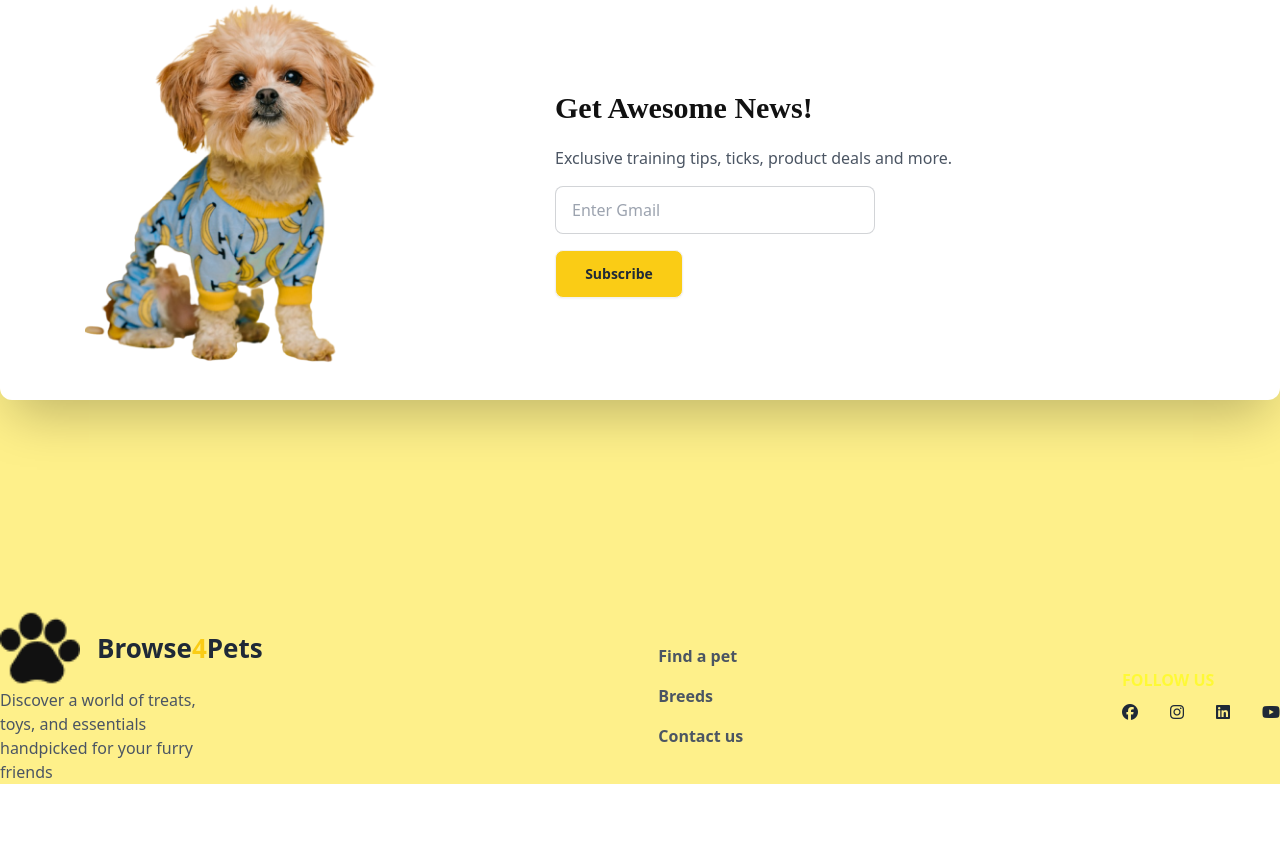
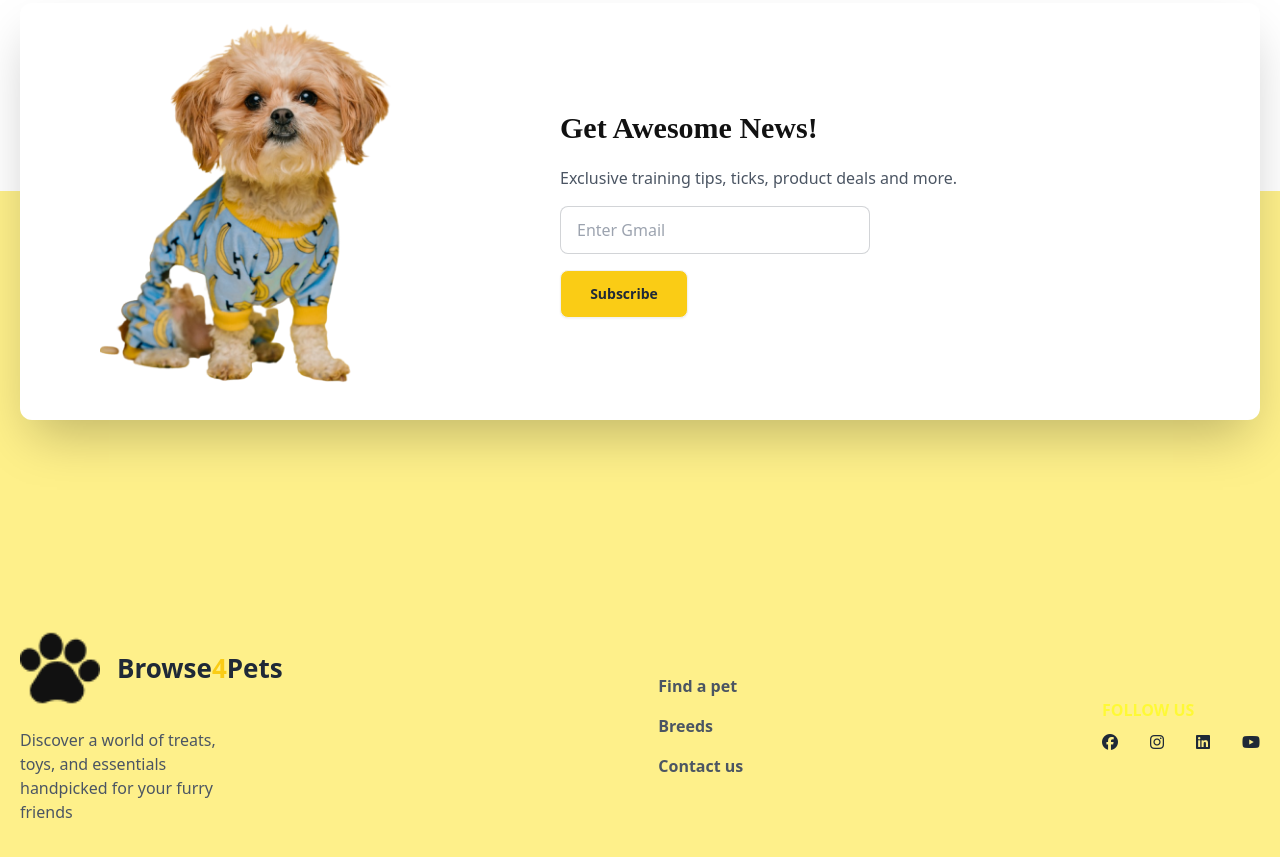
Before and after one commit to devrakibxyz/pets-shop-A3, a plain HTML site: page index.html in a window 1280 px wide. Shown: the part 2742-3599 px from the top of the page. Before the commit the page ends 3526 px from the top, so only its background shows below. Drawn offline with nearby package versions, Linux system fonts and the light colour scheme.

Commit message:
assignnent done

```diff
--- a/index.html
+++ b/index.html
@@ -607,7 +607,7 @@
         </div>
       </section>
     </main>
-    <footer class="bg-yellow-200 p-5 lg:p-0 mt-72">
+    <footer class="bg-yellow-200 p-5 lg:pb-12 mt-72">
       <!-- footer-top -->
       <section
         class="footer-top container mx-auto relative -top-52 rounded-xl bg-white shadow-2xl py-5"
@@ -648,7 +648,7 @@
             >
           </div>
 
-          <p class="w-52 text-gray-600">
+          <p class="w-52 mt-5 text-gray-600">
             Discover a world of treats, toys, and essentials handpicked for your
             furry friends
           </p>
```
